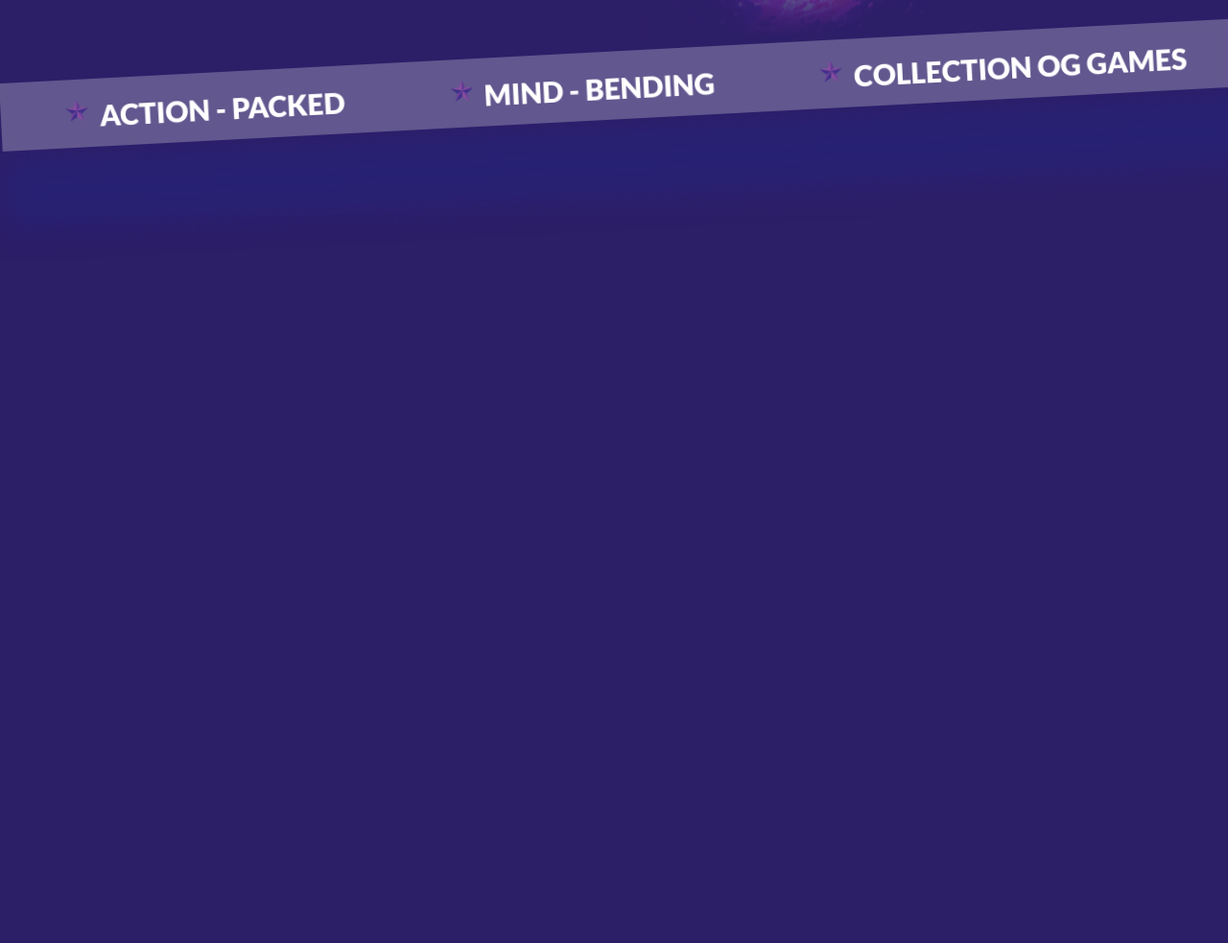
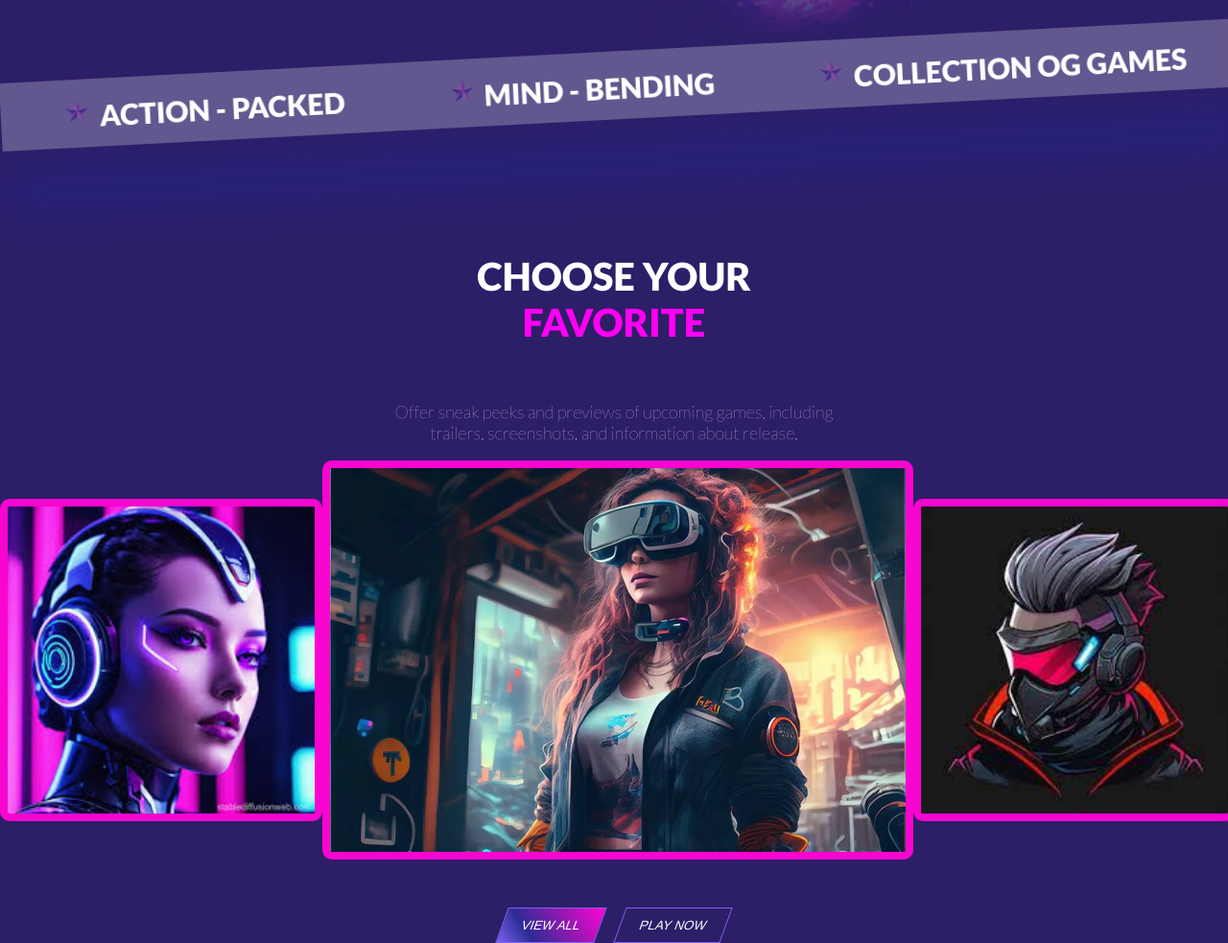
Before and after one commit to shailesh-chaudhari/Landing-Page-Project, a plain HTML site: page index.html in a window 1280 px wide. Shown: the part 820-1803 px from the top of the page at 96% size. Before the commit the page ends 1044 px from the top, so only its background shows below. Drawn offline with Linux system fonts and the light colour scheme.

Commit message:
added main section landing page

```diff
--- a/index.html
+++ b/index.html
@@ -19,6 +19,7 @@
 </head>
 
 <body>
+    <!--Header   -->
     <header>
         <!-- navbar -->
         <nav id="navbar">
@@ -94,6 +95,30 @@
             </div>
         </div>
     </header>
+
+    <!-- Main -->
+    <main>
+        <section class="choose-section">
+            <p class="choose-section-title">CHOOSE YOUR<br />
+                <span class="gradient-text">FAVORITE</span>
+            </p>
+            <div class="section-description">
+                <p>
+                    Offer sneak peeks and previews of upcoming games, including trailers, screenshots, and information
+                    about release.
+                </p>
+            </div>
+            <div class="image-carousel">
+                <img class="side-img" src="./assets/game3.jpg" alt="game">
+                <img class="center-img" src="./assets/game1.webp" alt="game">
+                <img class="side-img" src="./assets/game2.jpg" alt="game">
+            </div>
+            <div class="buttons">
+                <button class="btn btn1">VIEW ALL</button>
+                <button class="btn">PLAY NOW</button>
+            </div>
+        </section>
+    </main>
 </body>
 
 </html>
--- a/style.css
+++ b/style.css
@@ -152,3 +152,47 @@ body {
     width: 35px;
     height: 35px;
 }
+
+.choose-section {
+    display: flex;
+    flex-direction: column;
+    align-items: center;
+    color: #ffffff;
+    margin: 0;
+    padding: 0;
+    text-align: center;
+}
+
+.choose-section-title {
+    font-size: 40px;
+    font-weight: 900;
+}
+
+.section-description {
+    width: 500px;
+    font-size: 18px;
+    font-weight: 100;
+}
+
+.choose-section .image-carousel {
+    display: flex;
+    width: 100%;
+    justify-content: space-between;
+    align-items: center;
+    margin-bottom: 50px
+}
+
+.choose-section .image-carousel img {
+    border: 8px solid #f805d0;
+    border-radius: 10px;
+}
+
+.image-carousel .center-img {
+    width: 600px;
+    height: 400px;
+}
+
+.image-carousel .side-img {
+    width: 450px;
+    height: 320px;
+}
```
Also changed, not shown: assets/game1.webp (renamed from assets/p.webp), assets/game2.jpg (renamed from assets/o.jpg), assets/game3.jpg (added).
